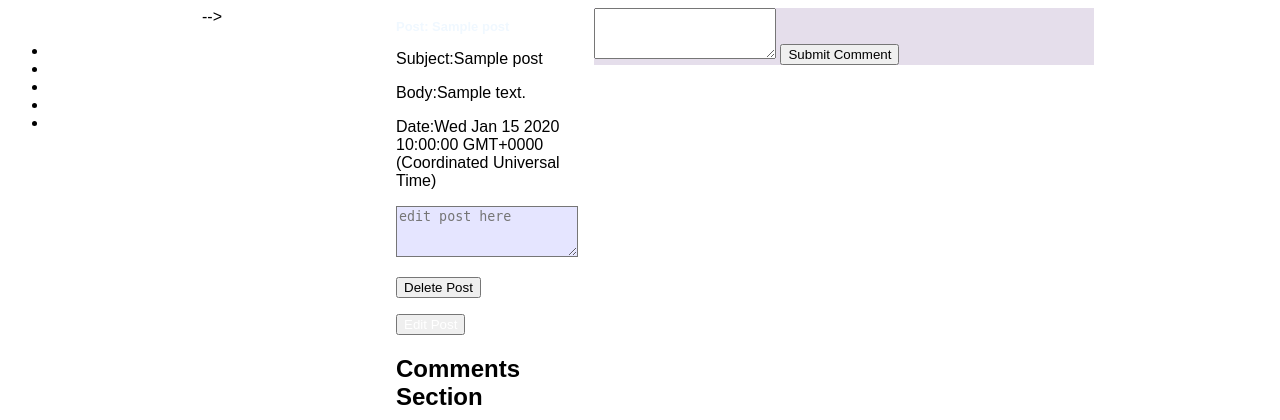
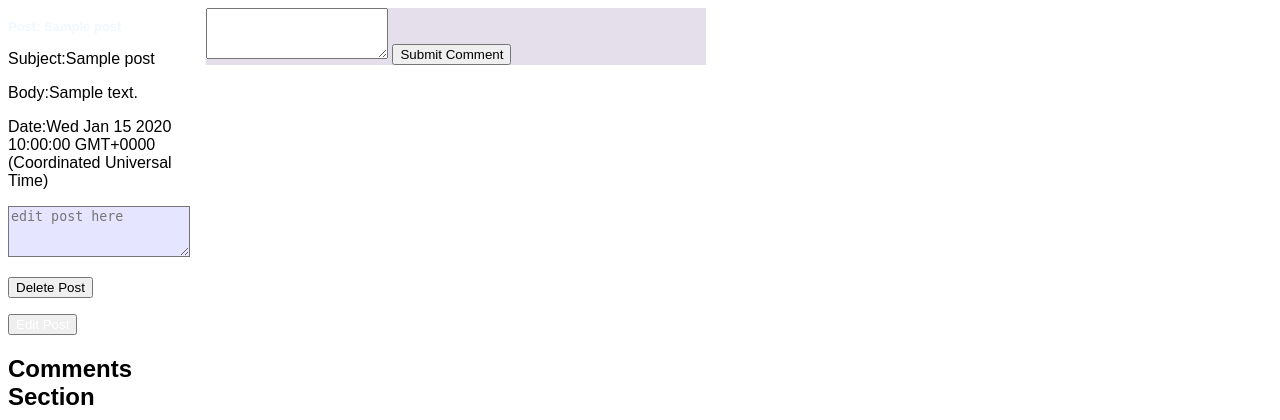
Before and after one commit to maclamour/Project-2-TravelHub, a Node server app: page /travelhub/600000000000000000000001 in a window 1280 px wide. Shown: the top 420 px of the page. Run offline with Node 20, Linux system fonts and the light colour scheme; a user stored in the database is signed in; tables that the repository leaves empty hold one stand-in row (values such as "Sample post"); some libraries are stand-ins or nearby versions.

Commit message:
heroku deployment beta

```diff
--- a/package.json
+++ b/package.json
@@ -18,8 +18,8 @@
   "main": "server.js",
   "scripts": {
     "test": "echo \"Error: no test specified\" && exit 1",
-    "start": "node server.js",
-    "postinstall": "bower install"
+    "start": "node server.js"
+
   },
   "repository": {
     "type": "git",
--- a/public/styles/main.css
+++ b/public/styles/main.css
@@ -15,12 +15,13 @@ body {
   grid-area: 3/2 / 3 / 4;
 }
 .post-div {
-  background-color: #495057;
-  border-width: 30px;
+  background-color: rgb(99, 127, 153, .75);
+
+  /* border-width: 30px; */
   border-radius: 2px;
-
   padding-top:8px;
   margin-top: 20px;
+  /* grid-area: 3/3/3/3; */
 }
 
 .text-body {
@@ -31,7 +32,9 @@ body {
   display: flex;
   justify-content: space-around;
 }
-
+ img {
+max-width: fit-content;
+ }
 
 a:link {
   color: white;
--- a/views/index.ejs
+++ b/views/index.ejs
@@ -4,10 +4,6 @@
 <!-- head -->
 
 <%-include('partials/nav.ejs')%>
-<!-- <link
-rel="stylesheet"
-href="https://cdn.jsdelivr.net/npm/bulma@0.9.3/css/bulma.min.css"
-/> -->
 
 <body>
     <section class="section">
@@ -20,7 +16,7 @@ href="https://cdn.jsdelivr.net/npm/bulma@0.9.3/css/bulma.min.css"
                         <%= post.date.toDateString() %>
                     </small>
                 </div>
-                    <p><img class="card-img-bottom img-fluid" src=<%="post.image" %>></p>
+                    <img class="card-img-bottom img-fluid" src="<%=post.image %>">
                     <a href="/travelhub/<%= post._id %>">
                         <%= post.title %>
                     </a>
--- a/views/partials/nav.ejs
+++ b/views/partials/nav.ejs
@@ -11,10 +11,10 @@
     <link rel="preconnect" href="https://fonts.gstatic.com" crossorigin>
     <link href="https://fonts.googleapis.com/css2?family=IBM+Plex+Sans&display=swap" rel="stylesheet">
     <script src="https://kit.fontawesome.com/a076d05399.js" crossorigin="anonymous"></script>
-    <!-- <link rel="stylesheet" href="/styles/main.css" />
+    <link rel="stylesheet" href="/styles/main.css" />
         <script src='/scripts/main.js' defer></script>
     <script src="https://kit.fontawesome.com/a4bc1f89d6.js" crossorigin="anonymous"></script>
-</head> -->
+</head>
 
 <body>
     <section>
@@ -29,9 +29,7 @@
                     <li class="nav-item">
                         <a href="/travelhub/new" class="nav-link">Create Post</a>
                     </li>
-                    <li class="nav-item">
-                        <a href="#NewCommunity" class="nav-link">Create Community</a>
-                    </li>
+
                     <li class="nav-item">
                             <a href="/register" class="nav-link">User Registeration</a>
                         </li>
```
